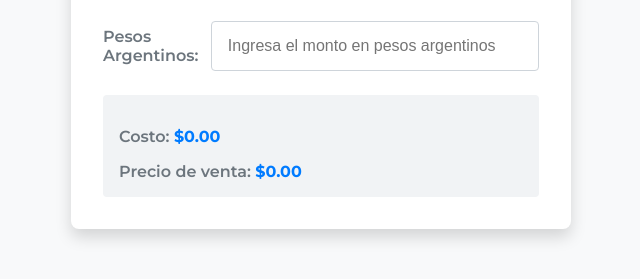
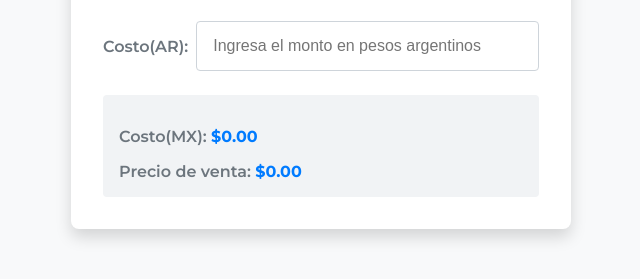
Before and after one commit to gustavojmarrero/calculadora-manos-urbanas, a plain HTML site: page index.html in a window 1280 px wide. Shown: the part 329-608 px from the top of the page, without its empty margins (319-959 px from the left). Drawn offline with Linux system fonts and the light colour scheme.

Commit message:
cambios menores

```diff
--- a/index.html
+++ b/index.html
@@ -129,11 +129,11 @@
     <div class="card">
       <h1 class="card-title">Calculadora Manos Urbanas</h1>
       <div class="form-group">
-        <label for="pesos-argentinos" class="form-label">Pesos Argentinos:</label><span></span>
+        <label for="pesos-argentinos" class="form-label">Costo(AR):</label><span></span>
         <input type="tel" class="form-control" id="pesos-argentinos" placeholder="Ingresa el monto en pesos argentinos" oninput="formatNumber(this); calculateConversion()">
       </div>
       <div class="result">
-        <p>Costo: <span id="pesos-mexicanos-costo" class="result-value"></span></p>
+        <p>Costo(MX): <span id="pesos-mexicanos-costo" class="result-value"></span></p>
         <p>Precio de venta: <span id="pesos-mexicanos-venta" class="result-value"></span></p>
       </div>
     </div>
```
